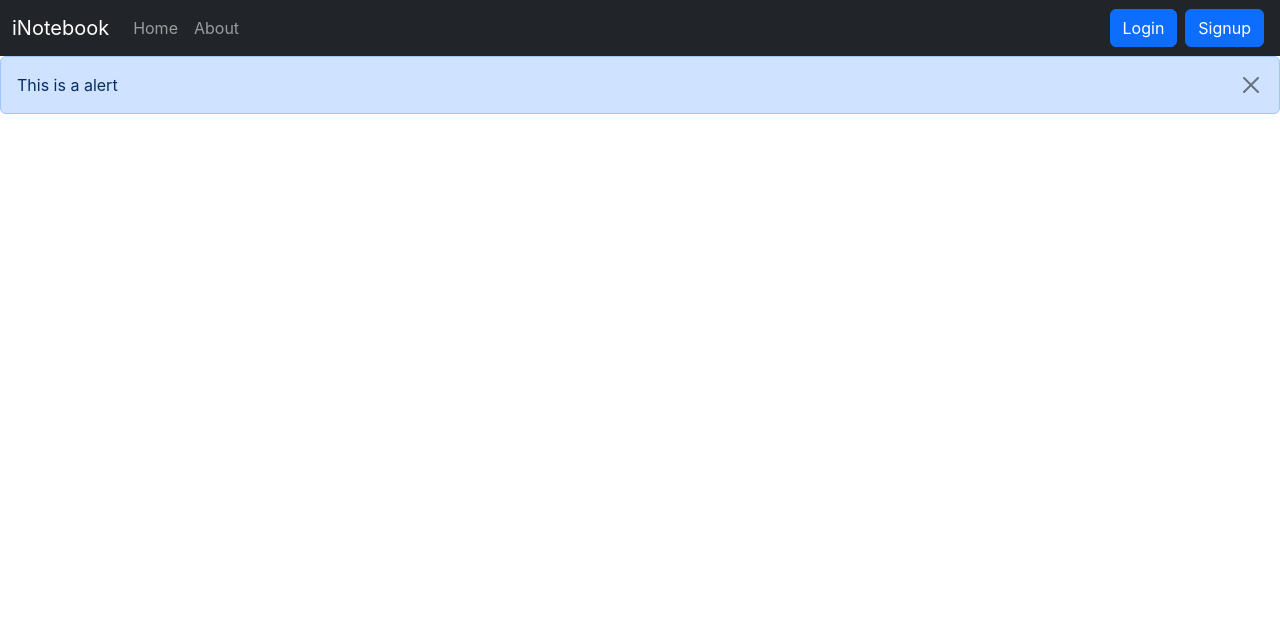
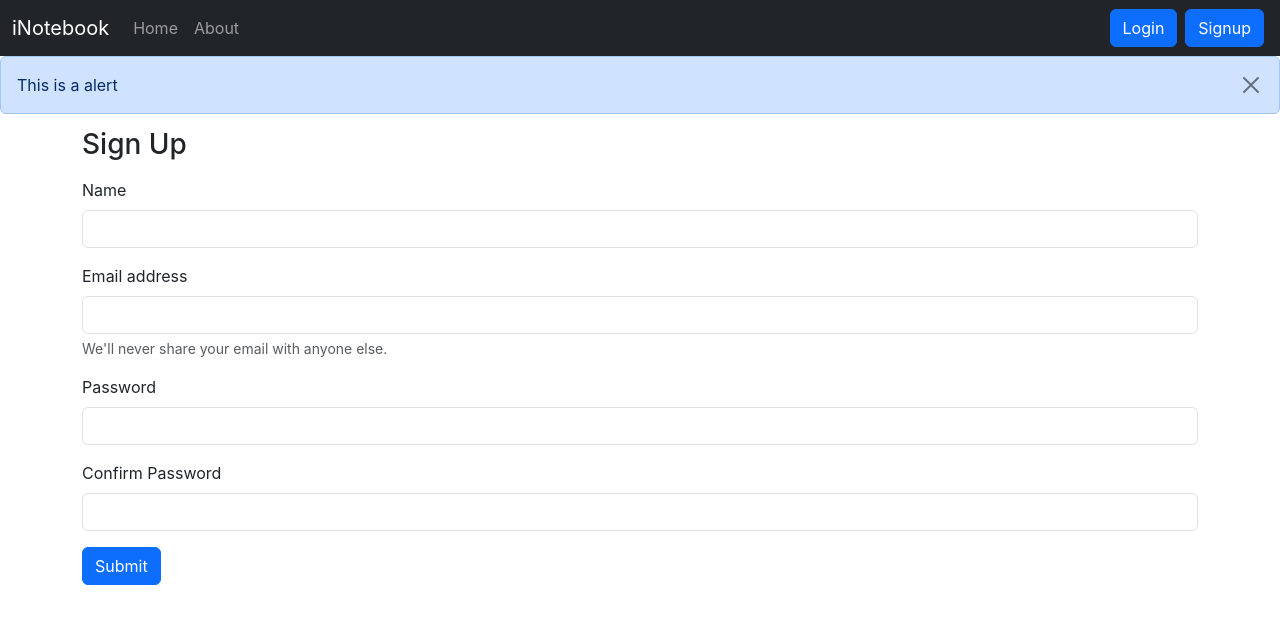
Before and after one commit to manishpandeyprojects/iNotebook, a React (Create React App) app: page /signup in a window 1280 px wide. Shown: the top 624 px of the page. Built offline with nearby package versions, Linux system fonts and the light colour scheme.

Commit message:
MP: Added the singup form and functinality.

```diff
--- a/src/components/Signup.js
+++ b/src/components/Signup.js
@@ -1,9 +1,66 @@
-import React from 'react'
+import React, { useState } from 'react'
+import { useNavigate } from 'react-router-dom';
 
 const Signup = () => {
+    const host = "http://localhost:5000";
+    const navigate = useNavigate();
+    const [credentials, setCredentials] = useState({ name: "", email: "", password: "", cpassword: "" })
+
+    const handleSubmit = async (e) => {
+        e.preventDefault();
+
+        if (credentials.password === credentials.cpassword) {
+            const response = await fetch(`${host}/api/auth/createuser`, {
+                method: 'POST', // *GET, POST, PUT, DELETE, etc.
+                headers: {
+                    'Content-Type': 'application/json'
+
+                },
+                body: JSON.stringify({ name: credentials.name, email: credentials.email, password: credentials.password })
+            });
+
+
+            const json = await response.json();
+            console.log(json);
+            if (json.success) {
+                localStorage.setItem('token', json.authtoken);
+                navigate('/', { replace: true });
+            } else {
+                alert('Invalid credentials');
+            }
+        } else {
+            alert("Please enter the same password to continue");
+        }
+    }
+
+    const onChange = (e) => {
+        setCredentials({ ...credentials, [e.target.name]: e.target.value })
+    }
+
     return (
-        <div>
-            this is singup page
+        <div className="container my-3 mt-5 pt-2">
+            <h3 className='my-3'>Sign Up</h3>
+            <form className='my-2' onSubmit={handleSubmit}>
+                <div className="mb-3">
+                    <label htmlFor="name" className="form-label">Name</label>
+                    <input type="name" className="form-control" onChange={onChange} value={credentials.name} name="name" id="name" required />
+                </div>
+                <div className="mb-3">
+                    <label htmlFor="email" className="form-label">Email address</label>
+                    <input type="email" className="form-control" onChange={onChange} value={credentials.email} name="email" id="email" aria-describedby="emailHelp" required />
+                    <div id="emailHelp" className="form-text">We'll never share your email with anyone else.</div>
+                </div>
+                <div className="mb-3">
+                    <label htmlFor="password" className="form-label">Password</label>
+                    <input type="password" className="form-control" value={credentials.password} id="password" onChange={onChange} name="password" minLength={5} required />
+                </div>
+                <div className="mb-3">
+                    <label htmlFor="cpassword" className="form-label">Confirm Password</label>
+                    <input type="password" className="form-control" value={credentials.cpassword} id="cpassword" onChange={onChange} name="cpassword" minLength={5} required />
+                </div>
+
+                <button type="submit" className="btn btn-primary">Submit</button>
+            </form>
         </div>
     )
 }
```
Also changed, not shown: 1 other file (tests, documents, lock files or other folders).
